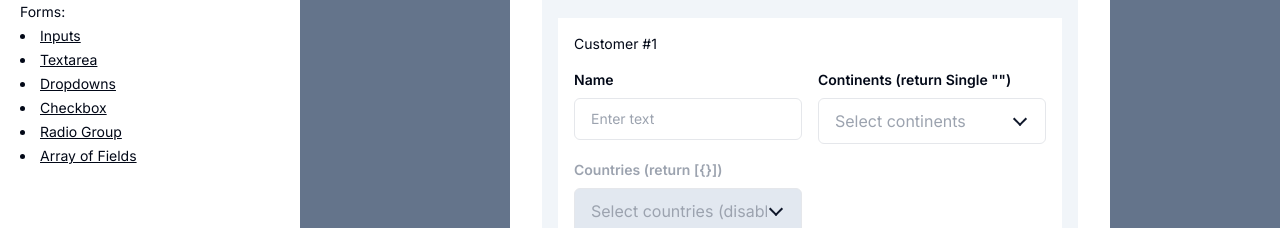
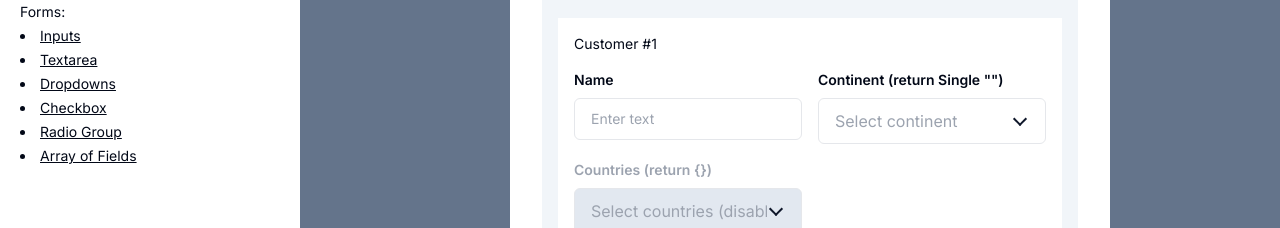
Before and after one commit to royanonuevo/my-ui-library, a Next.js app: page /array in a window 1280 px wide. Shown: the part 283-511 px from the top of the page. Built offline with nearby package versions, Linux system fonts and the light colour scheme.

Commit message:
Add updated

```diff
--- a/app/(routes)/(forms)/array/config.ts
+++ b/app/(routes)/(forms)/array/config.ts
@@ -8,7 +8,7 @@ const customersSchema = z.object({
   continents: z.string().or(z.number().int()).refine((value) => value !== '', {
     message: mandatoryTxt
   }),
-  countries: z.any().array().min(1, mandatoryTxt),
+  countries: z.object({}).passthrough().or(z.undefined()).refine((value) => { return value }, { message: mandatoryTxt }),
 })
 
 export const formSchema = z.object({
@@ -27,7 +27,7 @@ export const formSchema = z.object({
 
 export const initialCustomerValue = {
   name: '',
-  countries: [],
+  countries: undefined,
   continents: ''
 }
 export const defaultValues: z.infer<typeof formSchema> = {
@@ -55,9 +55,9 @@ const customerChildFields = [{
   name: 'continents',
   fieldProps: {
     type: 'dropdown',
-    label: 'Continents (return Single "")',
+    label: 'Continent (return Single "")',
     returnType: 'value',
-    placeholder: 'Select continents',
+    placeholder: 'Select continent',
     options: continentOptions,
     disabled
   }
@@ -65,14 +65,13 @@ const customerChildFields = [{
   name: 'countries',
   fieldProps: {
     type: 'dropdown',
-    label: 'Countries (return [{}])',
-    returnType: 'array',
-    multipleSelection: false,
-    disableToggleOnSelectedOption: false,
+    label: 'Countries (return {})',
+    returnType: 'object',
+    disableToggleOnSelectedOption: true,
     placeholder: 'Select countries (disabled dpndncy)',
     options: countryOptions,
-    disabled: (values: any, name: any, index: number) => { // eslint-disable-line
-      return values.isDisableFields === true || !values?.[name]?.[index]?.continents
+    disabled: (values: any, name: any, index:number) => { // eslint-disable-line
+      return values.isDisableFields === true || !values[name][index]?.continents
     }
   }
 }]
--- a/app/(routes)/(forms)/dropdowns/config.ts
+++ b/app/(routes)/(forms)/dropdowns/config.ts
@@ -86,9 +86,9 @@ export const formConfig = [
     name: 'continents',
     fieldProps: {
       type: 'dropdown',
-      label: 'Continents (return Single "")',
+      label: 'Continent (return Single "")',
       returnType: 'value',
-      placeholder: 'Select continents',
+      placeholder: 'Select continent',
       options: continentOptions,
       disabled
     }
```
Also changed, not shown: components/form/FieldController/index.tsx (+0 -33 lines).
